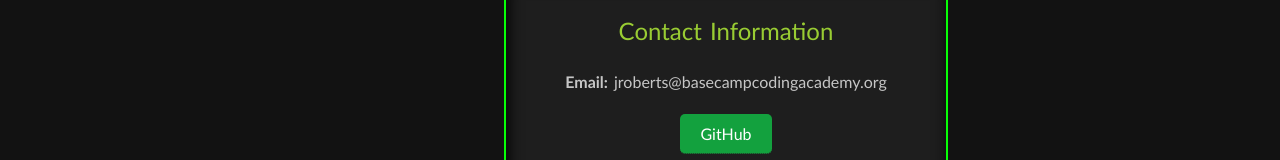
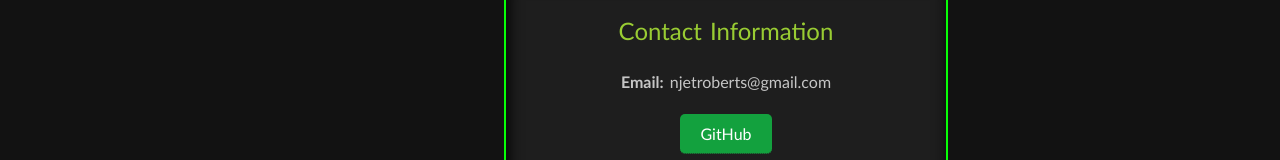
Before and after one commit to JetRobertsBCCA/Portfolio_, a plain HTML site: page index.html in a window 1280 px wide. Shown: the part 1518-1678 px from the top of the page. Drawn offline with Linux system fonts and the light colour scheme.

```diff
--- a/index.html
+++ b/index.html
@@ -69,7 +69,7 @@
 
   <div class="contact-box" id="contact">
     <h3>Contact Information</h3>
-    <p><strong>Email:</strong> jroberts@basecampcodingacademy.org</p>
+    <p><strong>Email:</strong> njetroberts@gmail.com</p>
     <a href="https://github.com/JetRobertsBCCA" target="_blank">GitHub</a>
     <br>
     <a href="https://www.linkedin.com/in/noahjetr/" target="_blank">LinkedIn</a>
```
